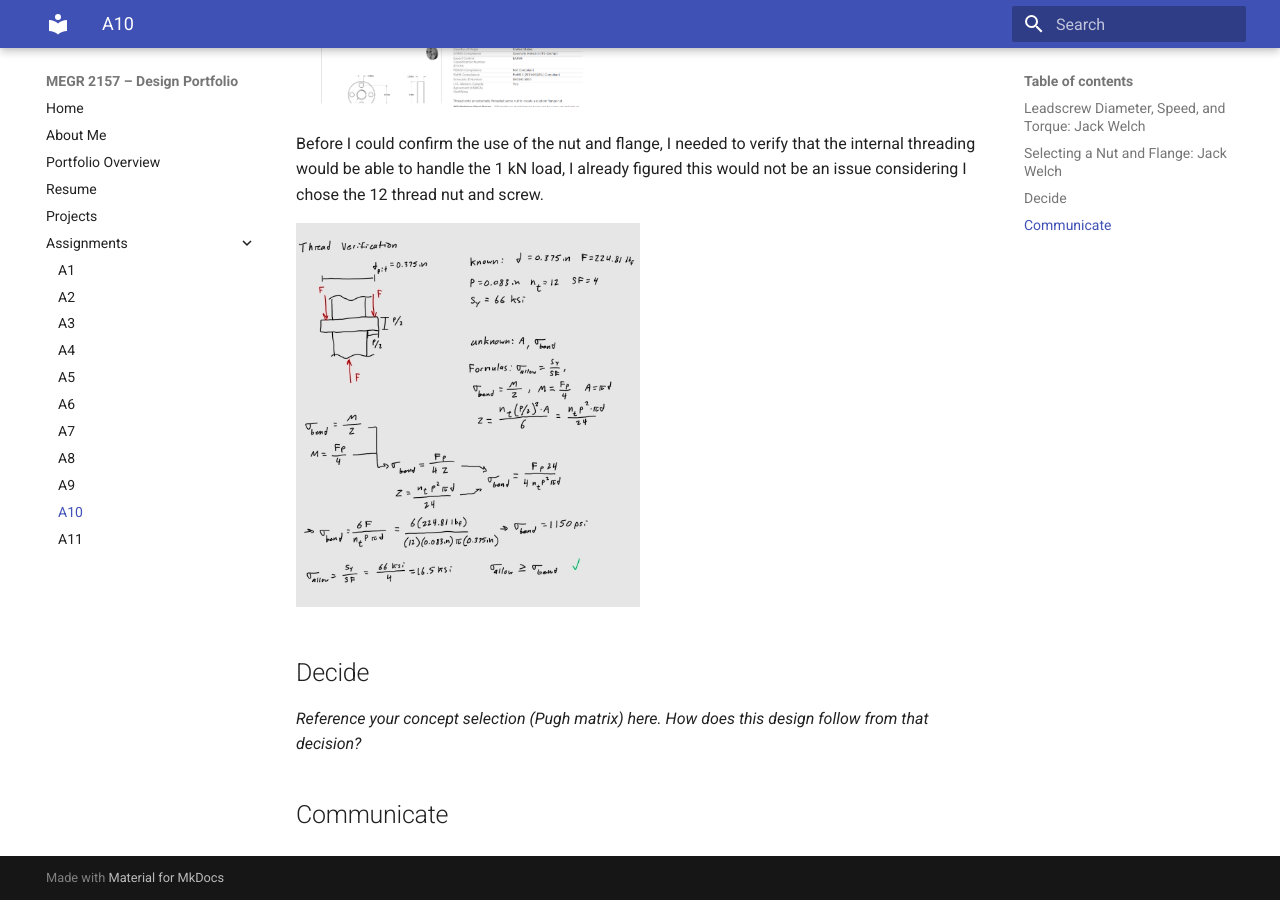
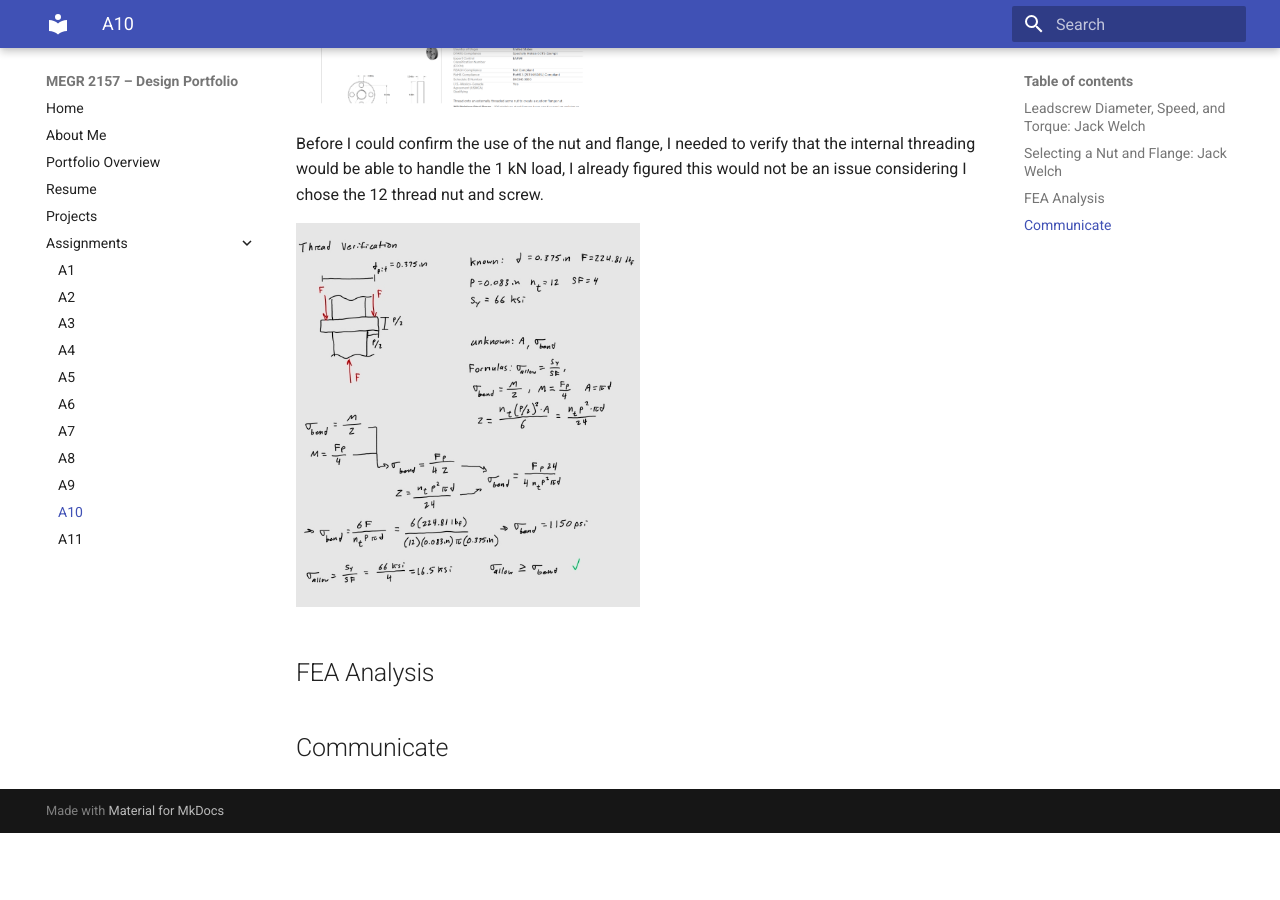
Before and after one commit to jwelch37/megr2156-portfolio, an MkDocs documentation site: the page built from docs/assignments/A10/index.md, in a window 1280 px wide and 900 px high, scrolled down 2169 px. Built offline with MkDocs 1.6.1 and Material for MkDocs 9.7.7, drawn with Linux system fonts in a browser that asks for light colours; after the commit the page ends 3002 px from its top, so only the background shows below that.

Commit message:
Rename section in index.md to 'FEA Analysis'
Updated section title from 'Decide' to 'FEA Analysis'.

```diff
--- a/docs/assignments/A10/index.md
+++ b/docs/assignments/A10/index.md
@@ -39,7 +39,7 @@ Before I could confirm the use of the nut and flange, I needed to verify that th
 
 
 
-## Decide
-_Reference your concept selection (Pugh matrix) here. How does this design follow from that decision?_
+## FEA Analysis
+
 
 ## Communicate
```
